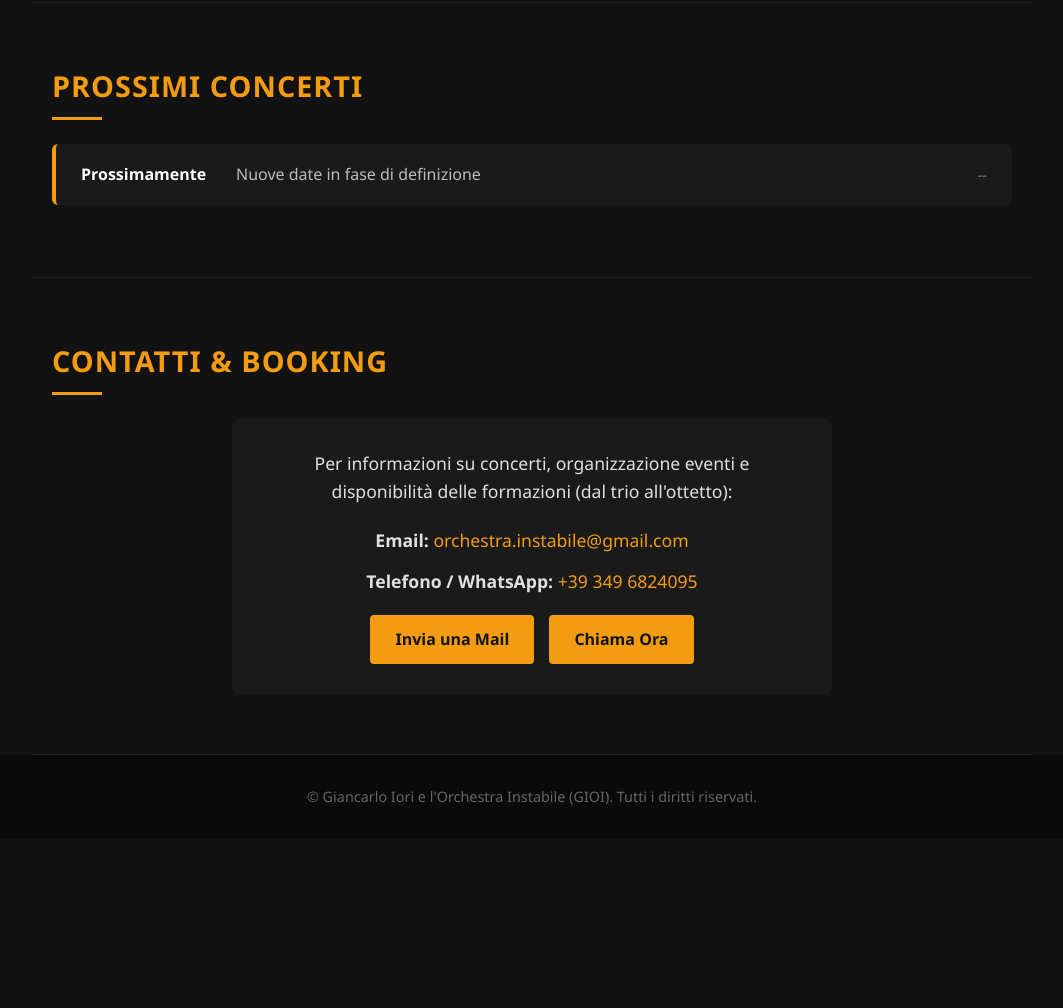
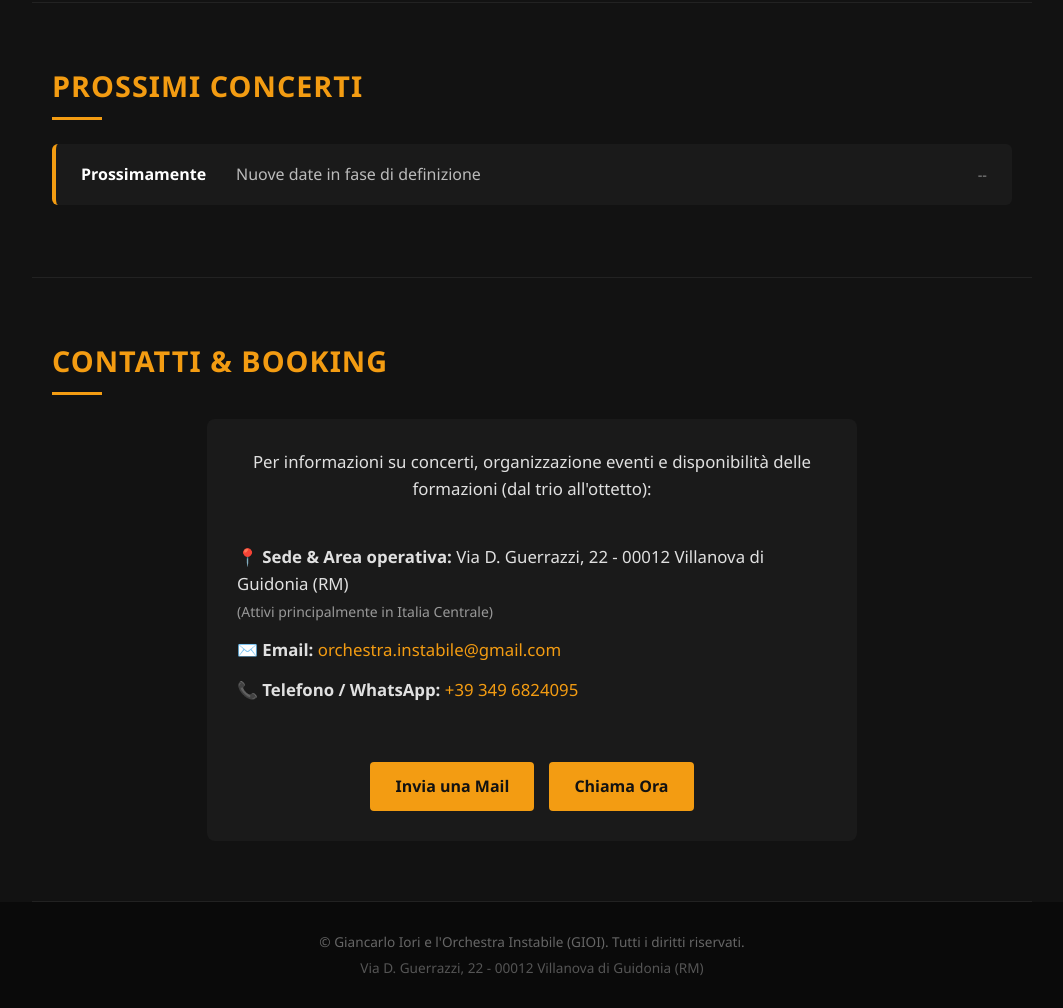
Before and after one commit to orchestrainstabile/orchestrainstabile.github.io, a plain HTML site: page index.html in a window 1280 px wide. Shown: the part 1683-2691 px from the top of the page, without its empty margins (108-1171 px from the left). Before the commit the page ends 2521 px from the top, so only its background shows below. Drawn offline with Linux system fonts and the light colour scheme.

Commit message:
Update index.html

```diff
--- a/index.html
+++ b/index.html
@@ -113,7 +113,7 @@
         /* Sezione Musica & Video */
         .video-container {
             position: relative;
-            padding-bottom: 56.25%; /* Rapporto 16:9 per rendere il video fluido */
+            padding-bottom: 56.25%; /* Rapporto 16:9 */
             height: 0;
             overflow: hidden;
             max-width: 100%;
@@ -187,17 +187,19 @@
             background: #1a1a1a;
             padding: 30px;
             border-radius: 8px;
-            max-width: 600px;
+            max-width: 650px;
             margin: 0 auto;
             text-align: center;
         }
         .contact-box p {
-            margin-bottom: 1.2rem;
-            font-size: 1.1rem;
+            margin-bottom: 1rem;
+            font-size: 1.05rem;
         }
         .contact-details {
-            margin: 20px 0;
-            font-size: 1.15rem;
+            margin: 25px 0;
+            font-size: 1.1rem;
+            text-align: left;
+            display: inline-block;
         }
         .contact-details p {
             margin-bottom: 0.8rem;
@@ -229,7 +231,8 @@
             padding: 30px 20px;
             background: #0a0a0a;
             color: #666;
-            font-size: 0.9rem;
+            font-size: 0.85rem;
+            line-height: 1.5;
         }
 
         /* Responsive per dispositivi mobili */
@@ -275,24 +278,23 @@
     <!-- Sezione Musica & YouTube -->
     <section id="musica">
         <h2>Musica & Video</h2>
-        <p style="margin-bottom: 20px; color: #ccc;">Guarda una delle nostre esecuzioni dal vivo:</p>
+        <p style="margin-bottom: 20px; color: #ccc;">Ascolta uno dei nostri brani dal vivo, <strong>"Cantala mo"</strong>:</p>
 
-        <!-- Video in Evidenza (Sostituisci ID_VIDEO_YOUTUBE con l'ID reale del video) -->
+        <!-- Video YouTube "Cantala mo" -->
         <div class="video-container">
             <iframe
                 src="https://www.youtube.com/embed/BwksgCd-CX0"
-                title="Giancarlo Iori e l'Orchestra Instabile - Live"
+                title="Giancarlo Iori e l'Orchestra Instabile - Cantala mo"
                 allow="accelerometer; autoplay; clipboard-write; encrypted-media; gyroscope; picture-in-picture"
                 allowfullscreen>
             </iframe>
         </div>
 
-        <!-- Box Invito al Canale YouTube -->
+        <!-- Box Invito al Canale YouTube @gi-oi -->
         <div class="youtube-actions">
             <p>Vuoi ascoltare altri brani ed esecuzioni dal vivo del nostro repertorio?</p>
-            <!-- Sostituisci NOME_CANALE con il nickname/URL del vostro canale YouTube -->
             <a href="https://www.youtube.com/@gi-oi" target="_blank" class="btn-youtube">
-                Visita il canale YouTube Ufficiale
+                Visita il canale YouTube @gi-oi
             </a>
         </div>
     </section>
@@ -318,8 +320,9 @@
             <p>Per informazioni su concerti, organizzazione eventi e disponibilità delle formazioni (dal trio all'ottetto):</p>
 
             <div class="contact-details">
-                <p><strong>Email:</strong> <a href="mailto:orchestra.instabile@gmail.com">orchestra.instabile@gmail.com</a></p>
-                <p><strong>Telefono / WhatsApp:</strong> <a href="tel:+393496824095">+39 349 6824095</a></p>
+                <p>📍 <strong>Sede & Area operativa:</strong> Via D. Guerrazzi, 22 - 00012 Villanova di Guidonia (RM) <br><small style="color: #999;">(Attivi principalmente in Italia Centrale)</small></p>
+                <p>✉️ <strong>Email:</strong> <a href="mailto:orchestra.instabile@gmail.com">orchestra.instabile@gmail.com</a></p>
+                <p>📞 <strong>Telefono / WhatsApp:</strong> <a href="tel:+393496824095">+39 349 6824095</a></p>
             </div>
 
             <div class="btn-group">
@@ -332,6 +335,7 @@
     <!-- Footer -->
     <footer>
         <p>&copy; Giancarlo Iori e l'Orchestra Instabile (GIOI). Tutti i diritti riservati.</p>
+        <p style="margin-top: 5px; color: #555;">Via D. Guerrazzi, 22 - 00012 Villanova di Guidonia (RM)</p>
     </footer>
 
 </body>
```
